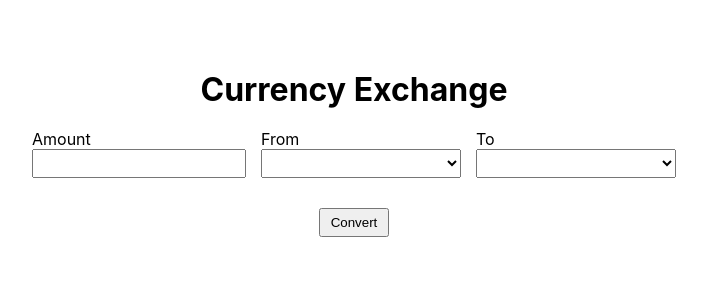
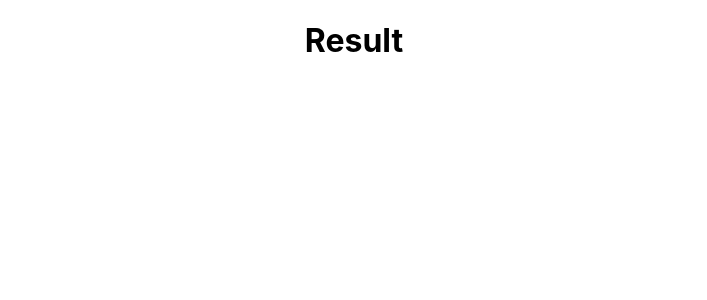
Before and after one commit to heimlee/currency-exchange-app, a React (Create React App) app in the folder currency-exchange/: page /result in a window 1280 px wide. Before the commit this address led to /. Shown: the top 300 px of the page, without its empty margins (286-993 px from the left). Built offline with nearby package versions, Linux system fonts and the light colour scheme.

Commit message:
Feat(result): create Result module and add it to App

```diff
--- a/currency-exchange/src/App.js
+++ b/currency-exchange/src/App.js
@@ -8,6 +8,7 @@ import {
 
 import { Home } from './modules/home/Home';
 import { Default } from './modules/default/Default';
+import { Result } from './modules/result/Result';
 
 import './App.scss';
 
@@ -17,6 +18,7 @@ function App() {
       <Switch>
         <Route exact path='/' component={Home}/>
         <Route exact path='/default-selection' component={Default}/>
+        <Route exact path='/result' component={Result} />
         <Redirect to="/" />
       </Switch>
     </Router>
--- /dev/null
+++ b/currency-exchange/src/modules/result/Result.js
@@ -0,0 +1,11 @@
+import React from 'react';
+
+import './result.scss';
+
+export const Result = () => {
+  return(
+    <div className="result-container">
+      <h1>Result</h1>
+    </div>
+  );
+};
--- /dev/null
+++ b/currency-exchange/src/modules/result/result.scss
@@ -0,0 +1,4 @@
+.result-container {
+  display: flex;
+  justify-content: center;
+}
```
